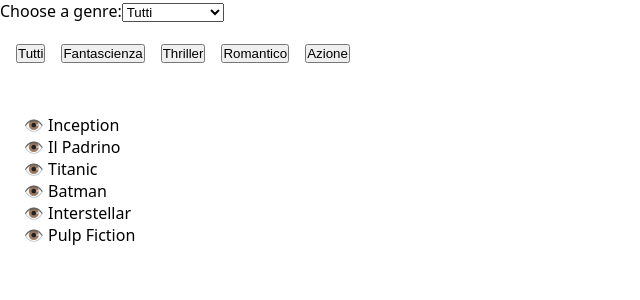
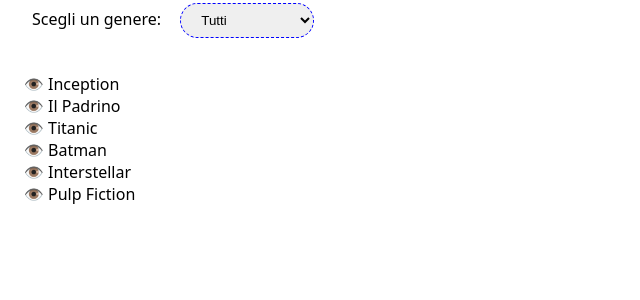
Before and after one commit to andrea-pugliatti/react-movie-filter, a React app: page / in a window 1280 px wide. Shown: the top 300 px of the page, without its empty margins (0-640 px from the left). Built offline with nearby package versions, Linux system fonts and the light colour scheme; the HTML template or start-up script is replaced by a standard one.

Commit message:
Add styles for select

```diff
--- a/src/App.jsx
+++ b/src/App.jsx
@@ -36,15 +36,11 @@
 
 	return (
 		<>
-			{/* <input
-				type="text"
-				onChange={(event) => setSearchInput(event.target.value)}
-			/> */}
-			<label for="genre">Choose a genre:</label>
+			<label htmlFor="genre-selector">Scegli un genere:</label>
 
 			<select
-				name="genre"
-				id="genre"
+				name="genre-selector"
+				id="genre-selector"
 				onChange={(e) => setGenre(e.target.value)}
 			>
 				{genreList.map((item, index) => (
@@ -54,15 +50,10 @@
 				))}
 			</select>
 
-			<ul className="genre-selector">
-				{genreList.map((item, index) => (
-					<li key={index}>
-						<button type="button" onClick={() => setGenre(item)}>
-							{item}
-						</button>
-					</li>
-				))}
-			</ul>
+			{/* <input
+				type="text"
+				onChange={(event) => setSearchInput(event.target.value)}
+			/> */}
 
 			<ul className="movie-list">
 				{filtered.map((item, index) => (
--- a/src/index.css
+++ b/src/index.css
@@ -8,13 +8,16 @@
 	font-family: system-ui, Helvetica, Arial, sans-serif;
 }
 
-.genre-selector {
-	display: flex;
-	list-style: none;
-	padding: 1.2rem 1rem;
-	* + * {
-		margin-inline-start: 1rem;
-	}
+label {
+	margin-inline-start: 2rem;
+}
+
+#genre-selector {
+	margin: 0.2rem 1.2rem;
+	padding: 0.5rem 1rem;
+
+	border: 1px dashed blue;
+	border-radius: 20px;
 }
 
 .movie-list {
```
